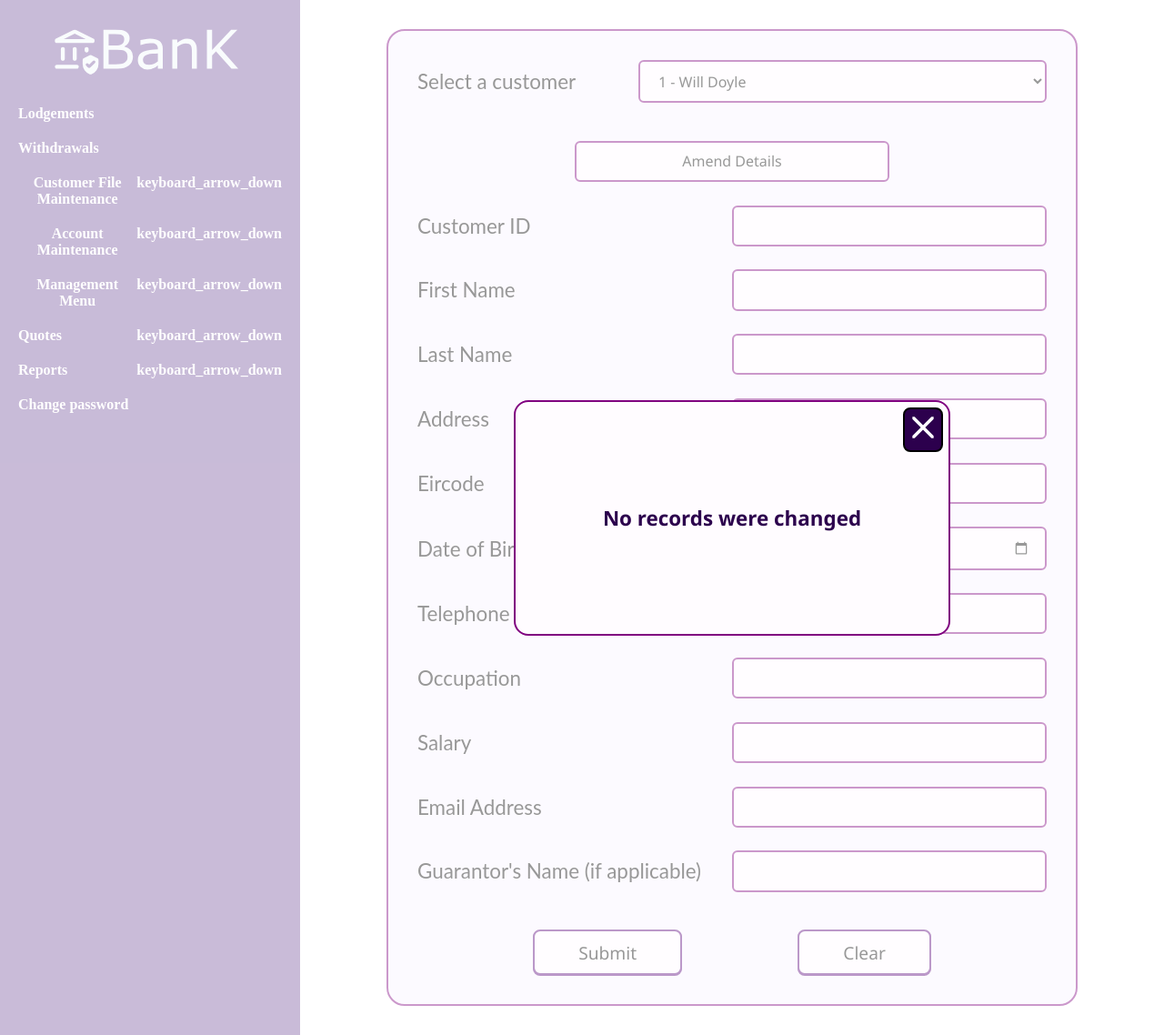
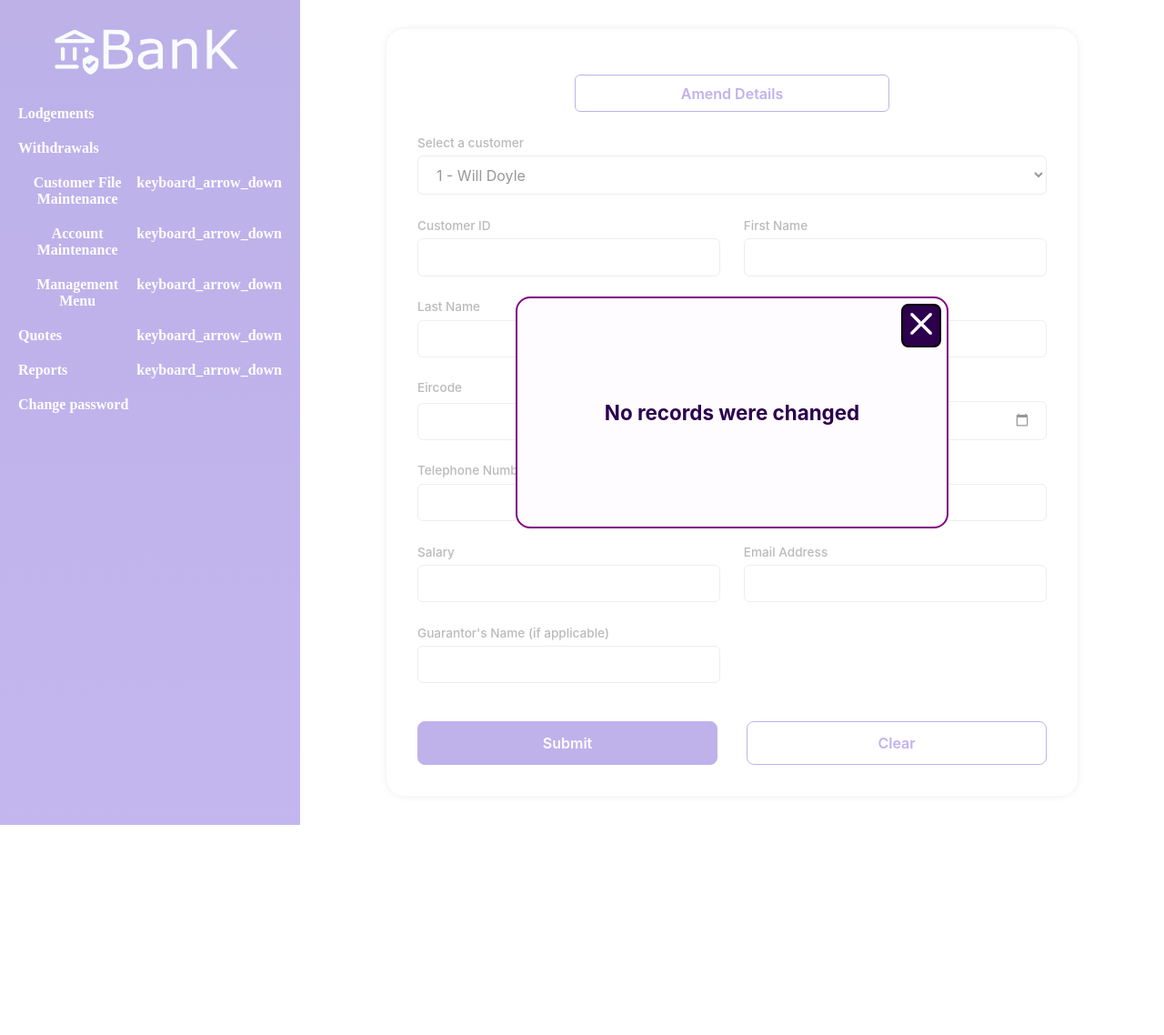
Before and after one commit to kylepunta/BankingSystem, a PHP site: page /kyle/amend-view-customer.php in a window 1280 px wide. Shown: the whole page at 91% size. After the commit the page ends 907 px from the top, so only its background shows below. Run offline with PHP 8.4, Linux system fonts and the light colour scheme; data comes from the database, SQL or seed files in the repository; data that the repository does not hold is empty.

Commit message:
Refubrished the UI design of the bank system
Changed the font family to Inter. Changed the background colour of the sidebar and buttons. Changed the form layout to be a two column grid and styled the forms to make them look more professional

```diff
--- a/website/commonStyles.css
+++ b/website/commonStyles.css
@@ -16,7 +16,7 @@
     box-sizing: border-box;
     margin: 0;
     padding: 0;
-    font-family: 'Segoe UI', Tahoma, Geneva, Verdana, sans-serif;
+    font-family: 'inter', Tahoma, Geneva, Verdana, sans-serif;
     font-size: 1rem;
 }
 
@@ -43,8 +43,8 @@
     width: 330px;
     display: flex;
     flex-direction: column;
-    background-color: var(--sidebar-bg-color);
     padding-bottom: 20px;
+    background: linear-gradient(to bottom, #5b3ec8, #6a48d7);
 }
 
 /* Style all elements in sidenav */
@@ -60,7 +60,7 @@
 
 /* Style all buttons in sidenav */
 .sidenav button {
-    background-color: var(--sidebar-bg-color);
+    background-color: inherit;
     border: none;
     font-weight: bold;
     display: flex;
@@ -87,6 +87,7 @@
 /* Style all links in sidenav */
 .sidenav > ul > li > a {
     font-weight: bold;
+    width: 100%;
 }
 
 /* Style all li with class dropdown */
@@ -163,7 +164,6 @@
 /* Style all inputs and selects in the inputbox class */
 .inputbox > input, select {
     flex-grow: 1;
-    margin-left: 20px;
     border: 1px solid gray;
     border-radius: 4px;
     padding: 0px 10px;
--- a/website/kyle/customer.css
+++ b/website/kyle/customer.css
@@ -15,42 +15,54 @@
 #delete-customer-form,
 #amend-view-customer-form,
 #lodgements-form {
-    background-color: #faf4ff;
-    border: 2px solid purple;
+    background-color: #fff;
+    border: 2px solid #fff;
     padding: 2rem;
     display: grid;
     gap: 1.6rem;
     margin: 2rem 0;
     border-radius: 20px;
     min-width: 80%;
+    box-shadow: 0px 0px 8px #d1d1d1;
+    grid-template-columns: 1fr 1fr;
 }
 
 #add-customer-form {
-    gap: 0.4rem!important; /*Sets the CSS specificity to the highest so that the style rules will always be applied*/
+    gap: 2rem!important; /*Sets the CSS specificity to the highest so that the style rules will always be applied*/
+}
+
+#delete-customer-form > p {
+    grid-column: 1 / 3;
+}
+
+#delete-customer-form {
+    min-width: 0;
 }
 
 label {
-    font-family: lato;
-    font-size: 1.4rem;
+    font-size: 0.85rem;
+    color: #555;
+    font-weight: 500;
     flex: 1;
 }
 
 form p:not(.address-section, .amend-view-button-container, .form-buttons) {
     display: flex; /*Flex container that can expand and grow*/
-    align-items: center; /*Centers elements within the flex container along the y-axis*/
+    flex-direction: column;
+    /* align-items: center; Centers elements within the flex container along the y-axis */
     justify-content: space-between; /*Sets elements within the flex container to have an even space between them along the x-axis*/
+    gap: 0.4rem;
 }
 
-input:not(#submit, #reset, #submitBtn),
+input:not(#submit, #reset, #submitBtn, #confirm-button, #amend-view-button),
 #select-customer,
-#confirm-button,
 #account-dropdown,
 #account-type {
     font-size: 1rem;
     padding: 0.6rem 1rem;
-    border: 2px solid purple;
+    border: 1px solid #d6d6d6;
     border-radius: 6px; /*Rounds the border to make it appear more curved*/
-    background-color: #fffcff;
+    background-color: #fff;
     min-width: 50%;
 }
 
@@ -71,34 +83,35 @@
     align-items: center;
     justify-content: space-evenly; /*Evenly distributes the space between each element and the edge of the flex container along the x-axis*/
     margin-top: 1rem;
+    grid-column: 1 / 3;
+    gap: 2rem;
 }
 
-.form-buttons>input {
-    font-size: 1.2rem;
-    background-color: #fffcff;
-    border: 2px solid #56007a;
+.form-buttons>input,
+#confirm-button {
+    font-size: 1rem;
+    color: #fff;
+    background-color: #6242cf;
+    border: 1px solid #6242cf;
     border-radius: 8px;
-    padding: 0.6rem 3rem;
-    box-shadow: 0px 1px 0px #56007a; /*Adds a shadow underneath the element*/
+    padding: 0.8rem 3rem;
+    flex: 1;
+    font-weight: 600;
 }
 
-.form-buttons>input:hover,
-#amend-view-button:hover,
-#return-button:hover,
-.close-window button:hover {
-    cursor: pointer; /*Styles the cursor to be a pointer for clicking on elements*/
-    opacity: 0.8; /*Reduces the tone and visibility of the element*/
-    background-color: #774491!important;
-    color: white;
-    border: 2px solid #56007a!important;
+.form-buttons > #reset {
+    background: none;
+    color: #6242cf;
 }
 
-.form-buttons>input:active,
-#amend-view-button:active,
-#return-button:active,
-.close-window button:active {
-    transform: translateY(5px); /*Places the element across its y-axis by 5px when it is active*/
-    box-shadow: 0px 0px 0px; /*Removes the box shadow when element is active*/
+.form-buttons > #submit:hover {
+    cursor: pointer;
+    background-color: #4f0b9d;
+}
+
+.form-buttons > #reset:hover {
+    cursor: pointer;
+    background-color: #f9f2ff;
 }
 
 main {
@@ -122,6 +135,14 @@
 
 #amend-view-button {
     margin-top: 1rem;
+    border: 1px solid #6242cf;
+    color: #6242cf;
+    font-weight: 600;
+    font-size: 1rem;
+    padding: 0.6rem 1rem;
+    border-radius: 6px; /*Rounds the border to make it appear more curved*/
+    background-color: #fff;
+    min-width: 50%;
 }
 
 .result-container {
@@ -179,3 +200,13 @@
     opacity: 0.4;
     pointer-events: none; /*Disables all cursor activity over an element, disabling clicking on the element*/
 }
+
+#amend-view-customer-form > .select-customer,
+#lodgements-form > .select-account {
+    grid-area: 2 / 1 / 3 / 3;
+}
+
+#amend-view-customer-form > .amend-view-button-container,
+#lodgements-form > .select-account-type  {
+    grid-area: 1 / 1 / 2 / 3;
+}
```
